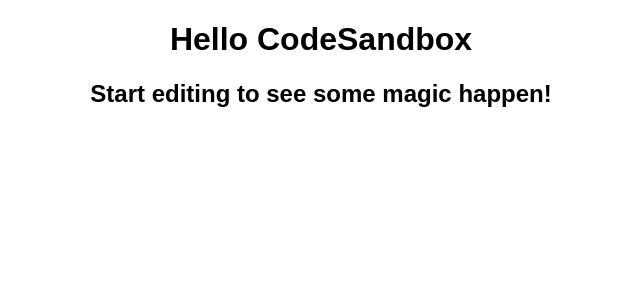
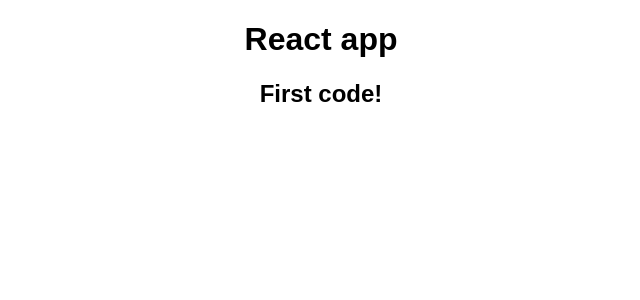
Before and after one commit to surfvasanth/react-app, a React (Create React App) app: page / in a window 1280 px wide. Shown: the top 300 px of the page, without its empty margins (319-959 px from the left). Built offline with nearby package versions, Linux system fonts and the light colour scheme.

Commit message:
Update 2 files

```diff
--- a/src/App.js
+++ b/src/App.js
@@ -3,8 +3,8 @@
 export default function App() {
   return (
     <div className="App">
-      <h1>Hello CodeSandbox</h1>
-      <h2>Start editing to see some magic happen!</h2>
+      <h1>React app</h1>
+      <h2>First code!</h2>
     </div>
   );
 }
```
Also changed, not shown: 1 other file (tests, documents, lock files or other folders).
